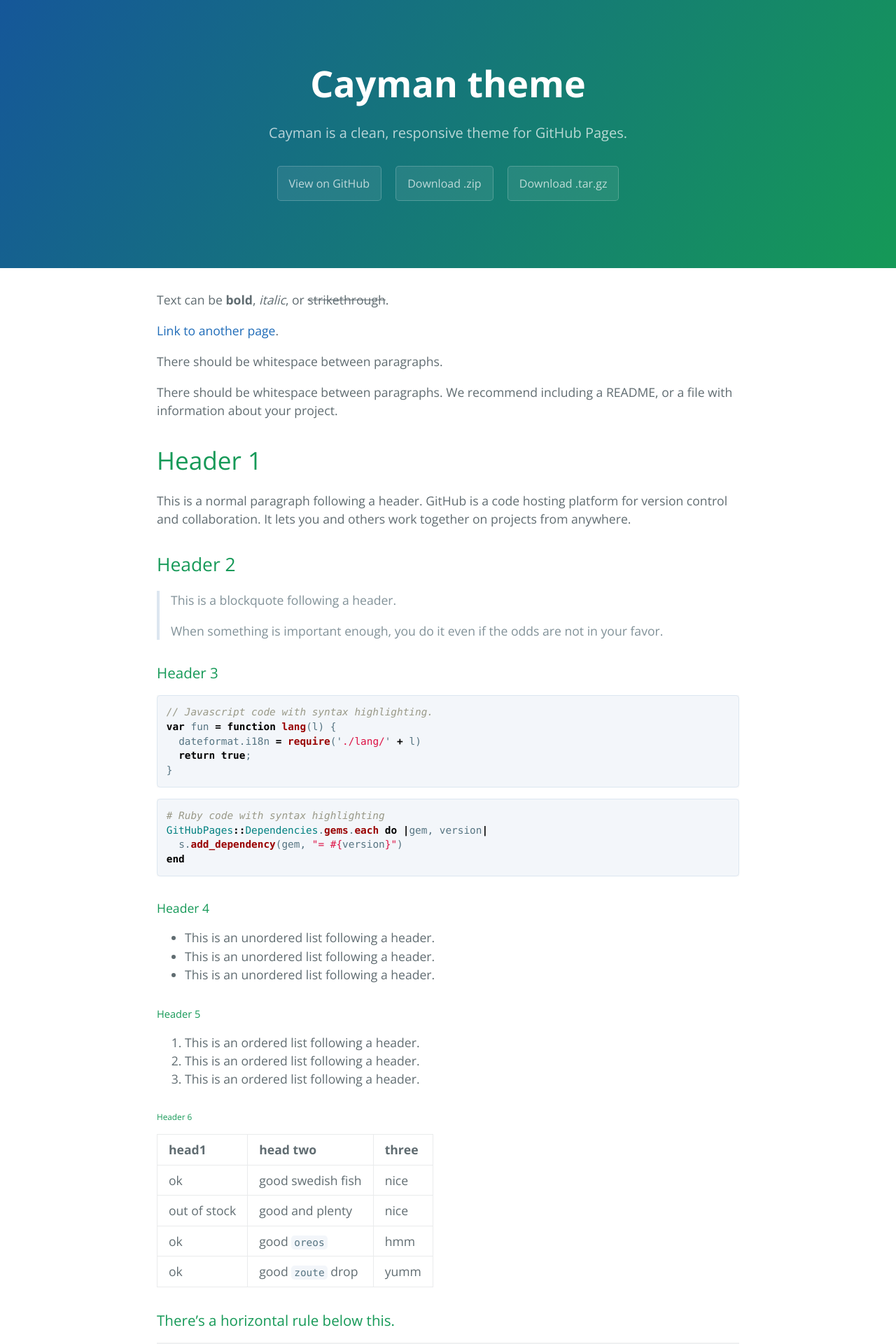
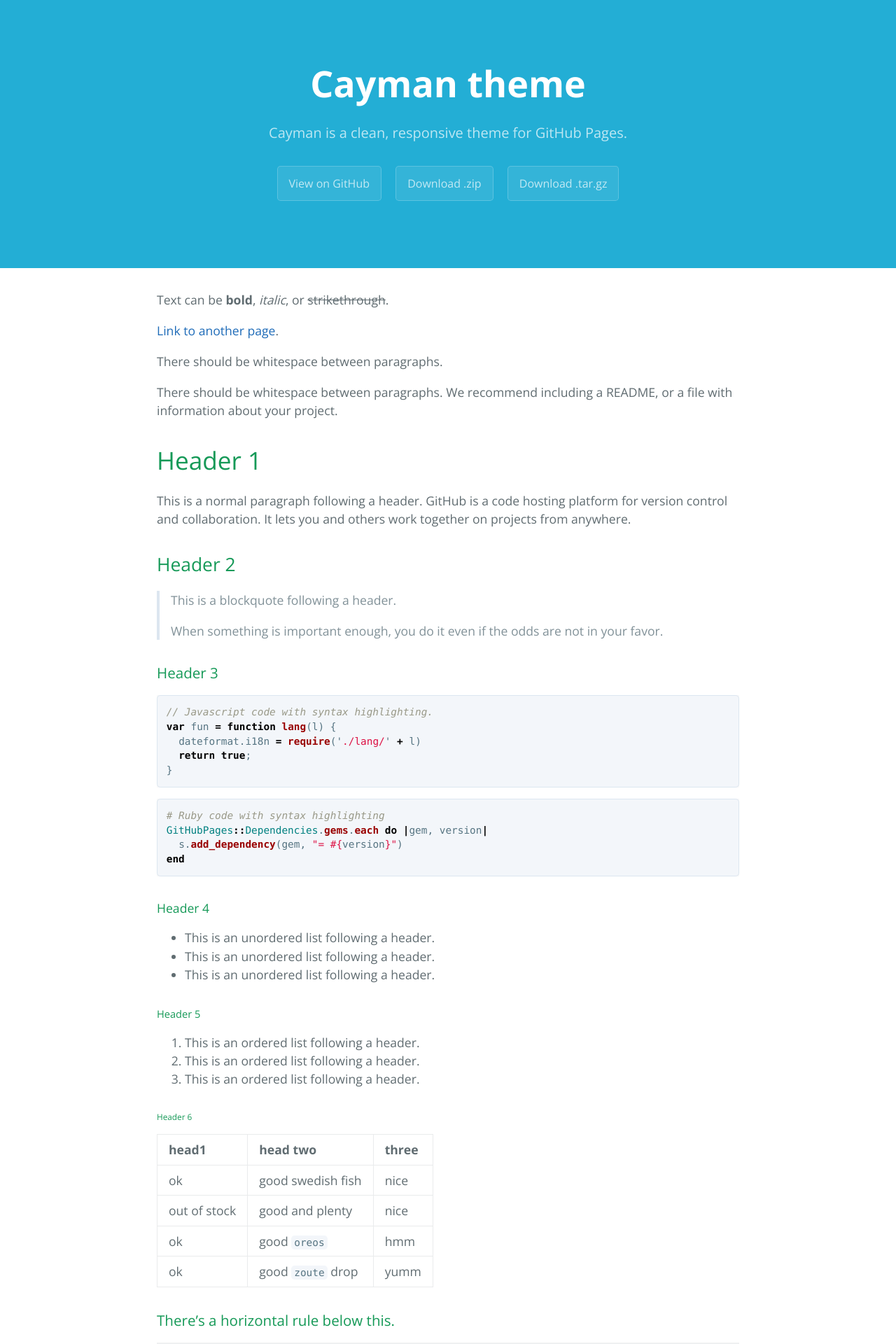
Before and after one commit to AcceptEmail/Examples, a Jekyll site: the page built from index.md, in a window 1280 px wide. Shown: the top 1920 px of the page at 70% size. Built offline with Jekyll 4.4.1, drawn with Linux system fonts in a browser that asks for light colours.

Commit message:
bg color

```diff
--- a/_sass/variables.scss
+++ b/_sass/variables.scss
@@ -4,8 +4,8 @@
 
 // Headers
 $header-heading-color: #fff !default;
-$header-bg-color: #159957 !default;
-$header-bg-color-secondary: #155799 !default;
+$header-bg-color: #23aed5 !default;
+$header-bg-color-secondary: #23aed5 !default;
 
 // Text
 $section-headings-color: #159957 !default;
```
